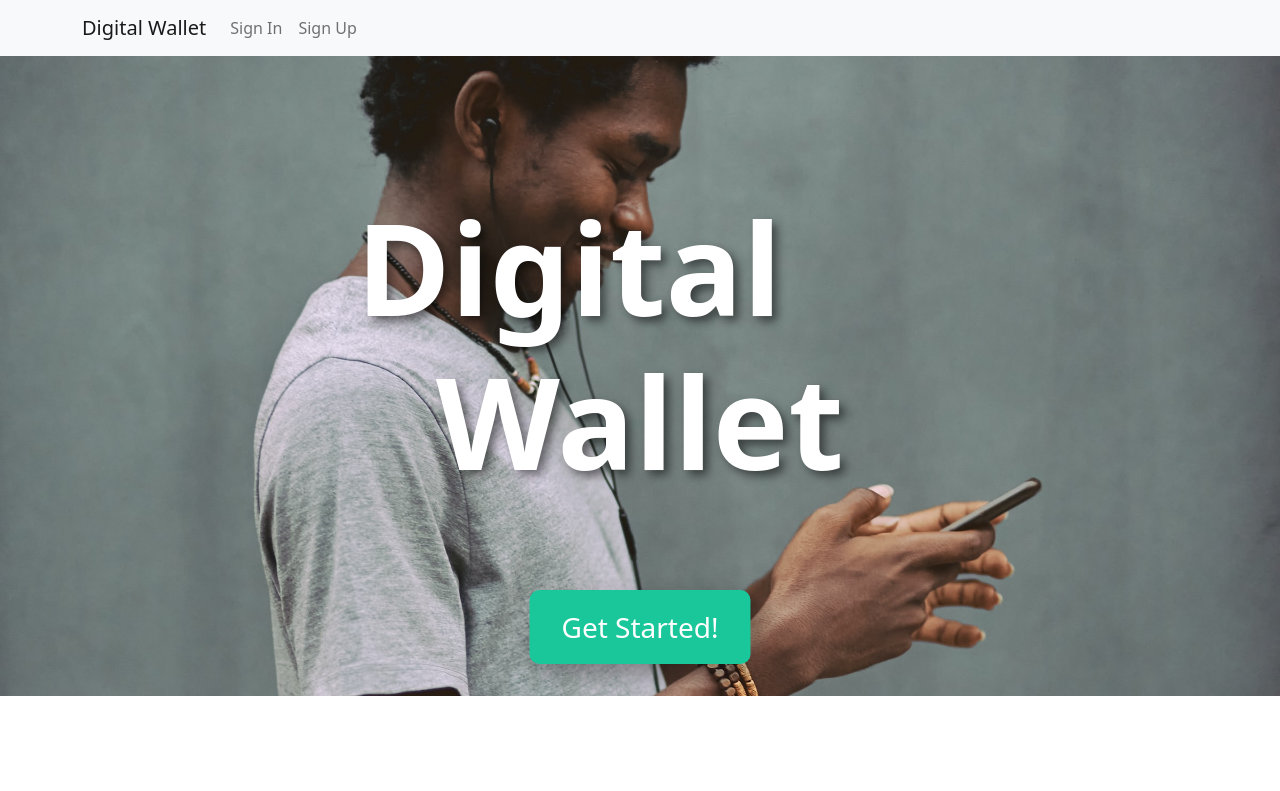
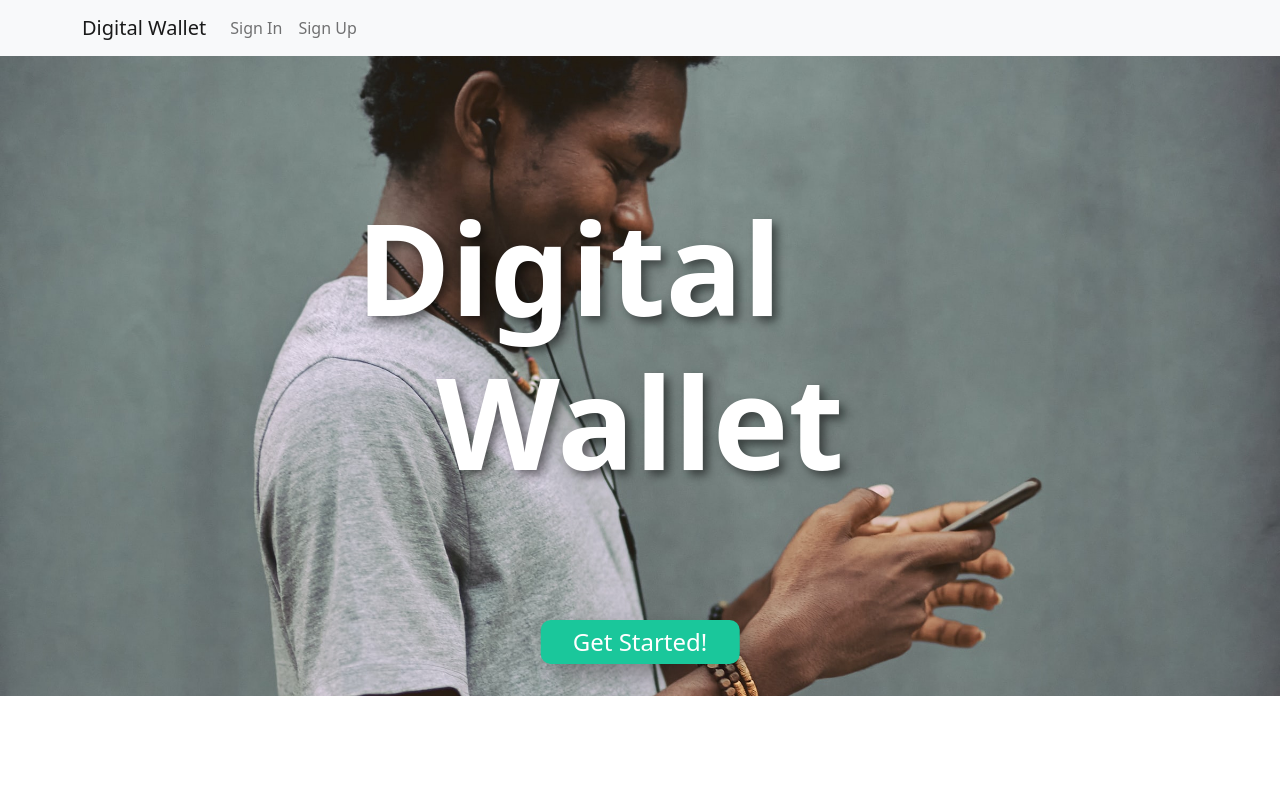
Before and after one commit to slendixx/digital-wallet-api, a React (Create React App) app in the folder web-client/: page /home in a window 1280 px wide. Shown: the top 791 px of the page. Built offline with nearby package versions, Linux system fonts and the light colour scheme.

Commit message:
fixed css bug on button1 component

```diff
--- a/web-client/src/components/controls/button1/Button1.module.css
+++ b/web-client/src/components/controls/button1/Button1.module.css
@@ -1,14 +1,14 @@
 button {
-  padding: 1rem 2rem;
+  padding: 0.25rem 2rem;
   color: white;
   background-color: #1ac79b;
   border-radius: 10px;
-  font-size: 1.75rem;
+  font-size: 1.5rem;
   border: none;
   box-shadow: 10px 10px 20px 1px rgba(0, 0, 0, 0.3);
   transition: 0.5s;
 }
 button:hover {
-  transform: translate(-50%, -4px);
+  transform: translateY(-4px);
   box-shadow: 10px 10px 20px 1px rgba(0, 0, 0, 0.3);
 }
```
